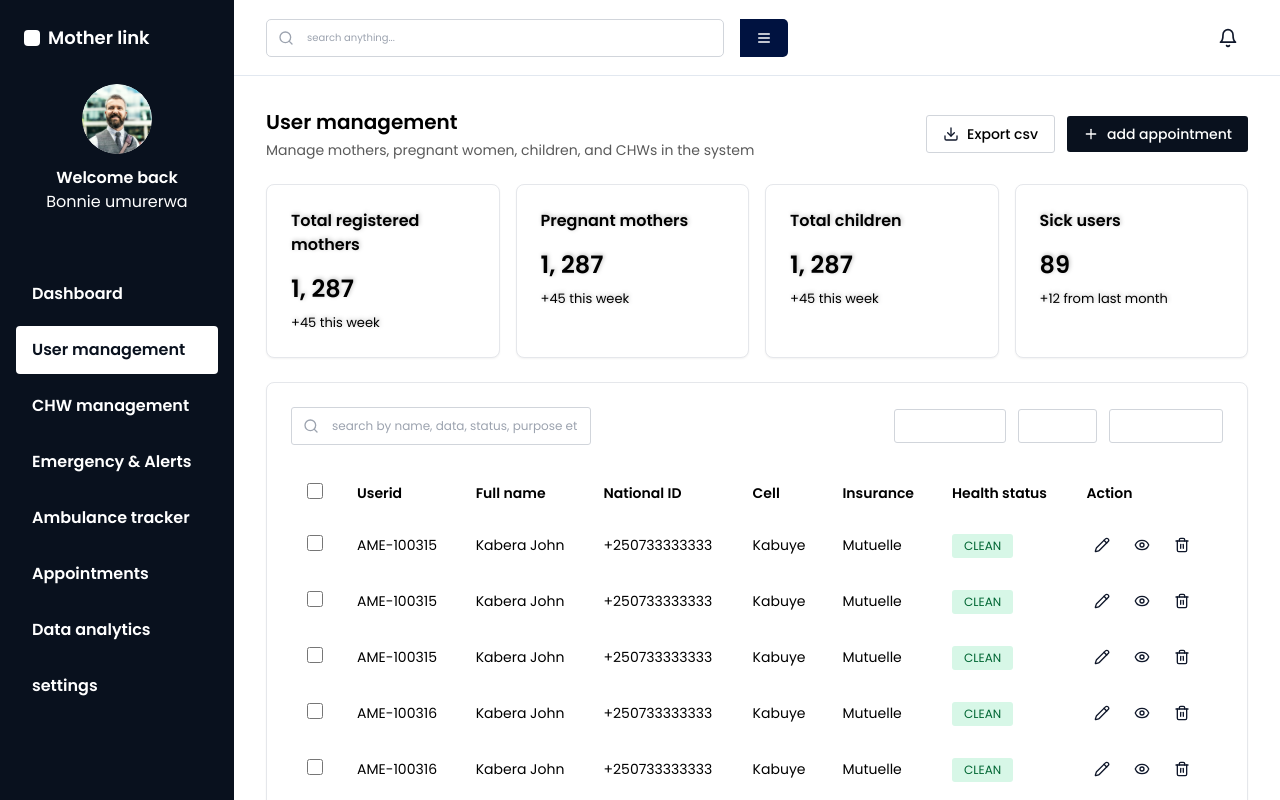
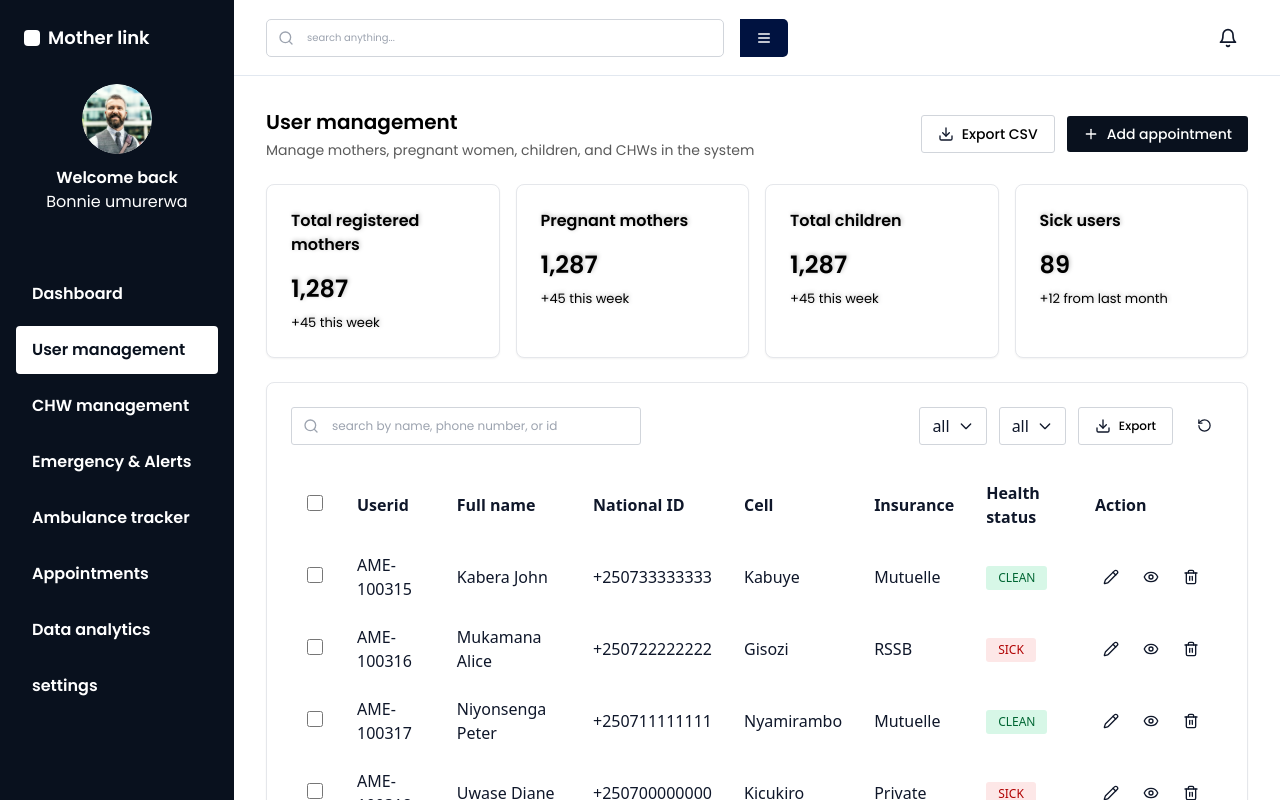
Before and after one commit to Norah-bj/Saas-managment-system, a React (Vite) app: page /user-management in a window 1280 px wide. Shown: the top 800 px of the page. Built offline with nearby package versions, Linux system fonts and the light colour scheme.

Commit message:
somehow solved usermanagment issues

```diff
--- a/src/screens/CHWManagement/CHWManagement.jsx
+++ b/src/screens/CHWManagement/CHWManagement.jsx
@@ -57,6 +57,18 @@ const statsData = [
     change: "+12 from last month",
   },
 ];
+
+const userData = [
+  {
+    id: 1,
+    name: "John Doe",
+    email: "johndoe@example.com",
+    phone: "+1 (123) 456-7890",
+    status: "Active",
+    location: "New York",
+  },
+
+]
 
 export const CHWManagement = () => {
   const [chwData, setChwData] = useState([]);
--- a/src/screens/UserManagement/UserManagement.jsx
+++ b/src/screens/UserManagement/UserManagement.jsx
@@ -1,3 +1,4 @@
+import React, { useState } from "react";
 import {
   BellIcon,
   DownloadIcon,
@@ -7,13 +8,20 @@ import {
   PlusIcon,
   SearchIcon,
   Trash2Icon,
+  RotateCcwIcon,
 } from "lucide-react";
-import React from "react";
 import { Badge } from "../../components/Badge";
 import { Button } from "../../components/Button";
 import { Card, CardContent } from "../../components/Card";
 import { Checkbox } from "../../components/Checkbox";
 import { Input } from "../../components/Input";
+import {
+  Select,
+  SelectTrigger,
+  SelectContent,
+  SelectItem,
+  SelectValue,
+} from "../../components/Select";
 import {
   Table,
   TableBody,
@@ -26,17 +34,17 @@ import {
 const statsData = [
   {
     title: "Total registered mothers",
-    value: "1, 287",
+    value: "1,287",
     change: "+45 this week",
   },
   {
     title: "Pregnant mothers",
-    value: "1, 287",
+    value: "1,287",
     change: "+45 this week",
   },
   {
     title: "Total children",
-    value: "1, 287",
+    value: "1,287",
     change: "+45 this week",
   },
   {
@@ -56,50 +64,56 @@ const userData = [
     healthStatus: "CLEAN",
   },
   {
-    userId: "AME-100315",
-    fullName: "Kabera John",
-    nationalId: "+250733333333",
-    cell: "Kabuye",
+    userId: "AME-100316",
+    fullName: "Mukamana Alice",
+    nationalId: "+250722222222",
+    cell: "Gisozi",
+    insurance: "RSSB",
+    healthStatus: "SICK",
+  },
+  {
+    userId: "AME-100317",
+    fullName: "Niyonsenga Peter",
+    nationalId: "+250711111111",
+    cell: "Nyamirambo",
     insurance: "Mutuelle",
     healthStatus: "CLEAN",
   },
   {
-    userId: "AME-100315",
-    fullName: "Kabera John",
-    nationalId: "+250733333333",
-    cell: "Kabuye",
-    insurance: "Mutuelle",
-    healthStatus: "CLEAN",
-  },
-  {
-    userId: "AME-100316",
-    fullName: "Kabera John",
-    nationalId: "+250733333333",
-    cell: "Kabuye",
-    insurance: "Mutuelle",
-    healthStatus: "CLEAN",
-  },
-  {
-    userId: "AME-100316",
-    fullName: "Kabera John",
-    nationalId: "+250733333333",
-    cell: "Kabuye",
-    insurance: "Mutuelle",
-    healthStatus: "CLEAN",
-  },
-  {
-    userId: "AME-100315",
-    fullName: "Kabera John",
-    nationalId: "+250733333333",
-    cell: "Kabuye",
-    insurance: "Mutuelle",
-    healthStatus: "CLEAN",
+    userId: "AME-100318",
+    fullName: "Uwase Diane",
+    nationalId: "+250700000000",
+    cell: "Kicukiro",
+    insurance: "Private",
+    healthStatus: "SICK",
   },
 ];
 
 export const UserManagement = () => {
+  const [searchTerm, setSearchTerm] = useState("");
+  const [statusFilter, setStatusFilter] = useState("all");
+  const [locationFilter, setLocationFilter] = useState("all");
+
+  const filteredUsers = userData.filter((user) => {
+    const matchesSearch =
+      user.fullName.toLowerCase().includes(searchTerm.toLowerCase()) ||
+      user.nationalId.toLowerCase().includes(searchTerm.toLowerCase()) ||
+      user.userId.toLowerCase().includes(searchTerm.toLowerCase());
+
+    const matchesStatus =
+      statusFilter === "all" ||
+      user.healthStatus.toLowerCase() === statusFilter.toLowerCase();
+
+    const matchesLocation =
+      locationFilter === "all" ||
+      user.cell.toLowerCase() === locationFilter.toLowerCase();
+
+    return matchesSearch && matchesStatus && matchesLocation;
+  });
+
   return (
     <div className="flex-1 flex flex-col">
+      {/* Header */}
       <header className="h-[76px] border-b flex items-center justify-between px-8">
         <div className="flex items-center gap-4 flex-1 max-w-[522px]">
           <div className="relative flex-1">
@@ -121,7 +135,9 @@ export const UserManagement = () => {
         </div>
       </header>
 
+      {/* Main Section */}
       <div className="flex-1 p-8 overflow-auto">
+        {/* Top title section */}
         <div className="flex items-center justify-between mb-6">
           <div>
             <h1 className="[font-family:'Poppins',Helvetica] font-semibold text-[#000000] text-xl mb-1">
@@ -139,18 +155,19 @@ export const UserManagement = () => {
             >
               <DownloadIcon className="w-4 h-4 mr-2" />
               <span className="[font-family:'Poppins',Helvetica] font-medium text-[#000000] text-sm">
-                Export csv
+                Export CSV
               </span>
             </Button>
             <Button className="h-auto px-4 py-2 rounded-[3px] bg-[#09111e]">
               <PlusIcon className="w-4 h-4 mr-2" />
               <span className="[font-family:'Poppins',Helvetica] font-medium text-white text-sm">
-                add appointment
+                Add appointment
               </span>
             </Button>
           </div>
         </div>
 
+        {/* Stats Section */}
         <div className="grid grid-cols-4 gap-4 mb-6">
           {statsData.map((stat, index) => (
             <Card
@@ -172,124 +189,115 @@ export const UserManagement = () => {
           ))}
         </div>
 
+        {/* Table Section */}
         <Card className="rounded-[3px] border-[0.5px] border-[#0000004c] shadow-[1px_6px_6px_#00000040]">
           <CardContent className="p-6">
+            {/* Filters */}
             <div className="flex items-center justify-between mb-6">
-              <div className="relative flex-1 max-w-[300px]">
+              <div className="relative flex-1 max-w-[350px]">
                 <SearchIcon className="absolute left-3 top-1/2 -translate-y-1/2 w-4 h-4 text-gray-400" />
                 <Input
-                  placeholder="search by name, data, status, purpose etc..."
+                  placeholder="search by name, phone number, or id"
+                  value={searchTerm}
+                  onChange={(e) => setSearchTerm(e.target.value)}
                   className="pl-10 [font-family:'Poppins',Helvetica] font-normal text-[#000000a6] text-xs h-[38px] rounded-[3px]"
                 />
               </div>
 
               <div className="flex items-center gap-3">
+                {/* Status Filter */}
+                <Select value={statusFilter} onValueChange={setStatusFilter}>
+                  <SelectTrigger className="w-[150px] h-[38px] rounded-[3px] border border-[#0000004c]">
+                    <SelectValue placeholder="All Status" />
+                  </SelectTrigger>
+                  <SelectContent>
+                    <SelectItem value="all">All Status</SelectItem>
+                    <SelectItem value="clean">Clean</SelectItem>
+                    <SelectItem value="sick">Sick</SelectItem>
+                  </SelectContent>
+                </Select>
+
+                {/* Location Filter */}
+                <Select value={locationFilter} onValueChange={setLocationFilter}>
+                  <SelectTrigger className="w-[150px] h-[38px] rounded-[3px] border border-[#0000004c]">
+                    <SelectValue placeholder="All locations" />
+                  </SelectTrigger>
+                  <SelectContent>
+                    <SelectItem value="all">All locations</SelectItem>
+                    <SelectItem value="Kabuye">Kabuye</SelectItem>
+                    <SelectItem value="Gisozi">Gisozi</SelectItem>
+                    <SelectItem value="Kicukiro">Kicukiro</SelectItem>
+                    <SelectItem value="Nyamirambo">Nyamirambo</SelectItem>
+                  </SelectContent>
+                </Select>
+
+                {/* Export & Refresh */}
                 <Button
                   variant="outline"
-                  className="h-auto px-4 py-2 rounded-[3px] border border-[#0000004c] bg-[#09111e] text-white"
+                  className="h-[38px] px-4 rounded-[3px] border border-[#0000004c]"
                 >
-                  <span className="[font-family:'Poppins',Helvetica] font-medium text-xs">
-                    All insurance
+                  <DownloadIcon className="w-4 h-4 mr-2" />
+                  <span className="[font-family:'Poppins',Helvetica] font-medium text-[#000000] text-xs">
+                    Export
                   </span>
                 </Button>
-                <Button
-                  variant="outline"
-                  className="h-auto px-4 py-2 rounded-[3px] border border-[#0000004c] bg-[#09111e] text-white"
-                >
-                  <span className="[font-family:'Poppins',Helvetica] font-medium text-xs">
-                    All cells
-                  </span>
-                </Button>
-                <Button
-                  variant="outline"
-                  className="h-auto px-4 py-2 rounded-[3px] border border-[#0000004c] bg-[#09111e] text-white"
-                >
-                  <span className="[font-family:'Poppins',Helvetica] font-medium text-xs">
-                    Health status
-                  </span>
+
+                <Button variant="ghost" size="icon" className="h-[38px] w-[38px]">
+                  <RotateCcwIcon className="w-[15px] h-[15px]" />
                 </Button>
               </div>
             </div>
 
+            {/* Data Table */}
+            <div className="overflow-x-auto">
               <Table>
                 <TableHeader>
                   <TableRow>
                     <TableHead className="w-[50px]">
                       <Checkbox />
                     </TableHead>
-                  <TableHead className="[font-family:'Poppins',Helvetica] font-semibold text-[#000000] text-sm">
-                    Userid
-                  </TableHead>
-                  <TableHead className="[font-family:'Poppins',Helvetica] font-semibold text-[#000000] text-sm">
-                    Full name
-                  </TableHead>
-                  <TableHead className="[font-family:'Poppins',Helvetica] font-semibold text-[#000000] text-sm">
-                    National ID
-                  </TableHead>
-                  <TableHead className="[font-family:'Poppins',Helvetica] font-semibold text-[#000000] text-sm">
-                    Cell
-                  </TableHead>
-                  <TableHead className="[font-family:'Poppins',Helvetica] font-semibold text-[#000000] text-sm">
-                    Insurance
-                  </TableHead>
-                  <TableHead className="[font-family:'Poppins',Helvetica] font-semibold text-[#000000] text-sm">
-                    Health status
-                  </TableHead>
-                  <TableHead className="[font-family:'Poppins',Helvetica] font-semibold text-[#000000] text-sm">
-                    Action
-                  </TableHead>
+                    <TableHead>Userid</TableHead>
+                    <TableHead>Full name</TableHead>
+                    <TableHead>National ID</TableHead>
+                    <TableHead>Cell</TableHead>
+                    <TableHead>Insurance</TableHead>
+                    <TableHead>Health status</TableHead>
+                    <TableHead>Action</TableHead>
                   </TableRow>
                 </TableHeader>
+
                 <TableBody>
-                {userData.map((user, index) => (
-                  <TableRow key={index}>
+                  {filteredUsers.map((user) => (
+                    <TableRow key={user.userId}>
                       <TableCell>
                         <Checkbox />
                       </TableCell>
-                    <TableCell className="[font-family:'Poppins',Helvetica] font-normal text-[#000000] text-sm">
-                      {user.userId}
-                    </TableCell>
-                    <TableCell className="[font-family:'Poppins',Helvetica] font-normal text-[#000000] text-sm">
-                      {user.fullName}
-                    </TableCell>
-                    <TableCell className="[font-family:'Poppins',Helvetica] font-normal text-[#000000] text-sm">
-                      {user.nationalId}
-                    </TableCell>
-                    <TableCell className="[font-family:'Poppins',Helvetica] font-normal text-[#000000] text-sm">
-                      {user.cell}
-                    </TableCell>
-                    <TableCell className="[font-family:'Poppins',Helvetica] font-normal text-[#000000] text-sm">
-                      {user.insurance}
-                    </TableCell>
+                      <TableCell>{user.userId}</TableCell>
+                      <TableCell>{user.fullName}</TableCell>
+                      <TableCell>{user.nationalId}</TableCell>
+                      <TableCell>{user.cell}</TableCell>
+                      <TableCell>{user.insurance}</TableCell>
                       <TableCell>
                         <Badge
                           variant="secondary"
-                        className="bg-[#d7f7e7] text-[#006633] rounded-[3px] [font-family:'Poppins',Helvetica] font-normal text-xs px-3 py-1"
+                          className={`${
+                            user.healthStatus === "SICK"
+                              ? "bg-[#fde7e7] text-[#b00000]"
+                              : "bg-[#d7f7e7] text-[#006633]"
+                          } rounded-[3px] font-normal text-xs px-3 py-1`}
                         >
                           {user.healthStatus}
                         </Badge>
                       </TableCell>
                       <TableCell>
                         <div className="flex items-center gap-2">
-                        <Button
-                          variant="ghost"
-                          size="icon"
-                          className="h-8 w-8"
-                        >
+                          <Button variant="ghost" size="icon" className="h-8 w-8">
                             <PencilIcon className="w-4 h-4" />
                           </Button>
-                        <Button
-                          variant="ghost"
-                          size="icon"
-                          className="h-8 w-8"
-                        >
+                          <Button variant="ghost" size="icon" className="h-8 w-8">
                             <EyeIcon className="w-4 h-4" />
                           </Button>
-                        <Button
-                          variant="ghost"
-                          size="icon"
-                          className="h-8 w-8"
-                        >
+                          <Button variant="ghost" size="icon" className="h-8 w-8">
                             <Trash2Icon className="w-4 h-4" />
                           </Button>
                         </div>
@@ -298,7 +306,9 @@ export const UserManagement = () => {
                   ))}
                 </TableBody>
               </Table>
+            </div>
 
+            {/* Pagination */}
             <div className="flex items-center justify-between mt-6">
               <Button
                 variant="outline"
```
Also changed, not shown: src/api/patientService.js (added). Lines whose indentation alone changed are shown as unchanged.
